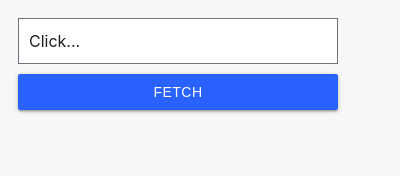
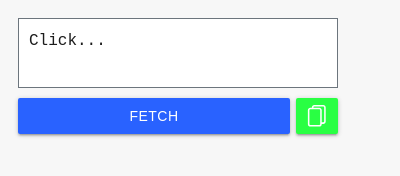
Before and after one commit to DekodeInteraktiv/teamwork-desk-browser-addon, a browser extension: page popup/index.html in a window 400 px wide. Drawn offline with Linux system fonts and the light colour scheme.

Commit message:
Added a copy button

```diff
--- a/popup/index.html
+++ b/popup/index.html
@@ -6,8 +6,17 @@
     <link rel="stylesheet" href="style.css"/>
 </head>
 <body>
-    <div class="content" id="content">Click...</div>
-    <button id="fetch_button" class="btn btn-block" >Fetch</button>
+    <textarea class="content" id="content">Click...</textarea>
+    <div class="buttons">
+        <button id="fetch_button" class="btn btn-block fetch" >Fetch</button>
+        <button id="copy_button" class="btn btn-block copy" >
+            <svg xmlns="http://www.w3.org/2000/svg" xmlns:xlink="http://www.w3.org/1999/xlink" version="1.1" id="Capa_1" x="0px" y="0px" viewBox="0 0 210.107 210.107">
+                <g>
+                    <path style="fill:#fff;" d="M168.506,0H80.235C67.413,0,56.981,10.432,56.981,23.254v2.854h-15.38   c-12.822,0-23.254,10.432-23.254,23.254v137.492c0,12.822,10.432,23.254,23.254,23.254h88.271   c12.822,0,23.253-10.432,23.253-23.254V184h15.38c12.822,0,23.254-10.432,23.254-23.254V23.254C191.76,10.432,181.328,0,168.506,0z    M138.126,186.854c0,4.551-3.703,8.254-8.253,8.254H41.601c-4.551,0-8.254-3.703-8.254-8.254V49.361   c0-4.551,3.703-8.254,8.254-8.254h88.271c4.551,0,8.253,3.703,8.253,8.254V186.854z M176.76,160.746   c0,4.551-3.703,8.254-8.254,8.254h-15.38V49.361c0-12.822-10.432-23.254-23.253-23.254H71.981v-2.854   c0-4.551,3.703-8.254,8.254-8.254h88.271c4.551,0,8.254,3.703,8.254,8.254V160.746z"/>
+                </g>
+            </svg>
+        </button>
+    </div>
     <script type="application/javascript" src="polyfill/browser-polyfill.js"></script>
     <script type="application/javascript" src="popup.js"></script>
 </body>
--- a/popup/popup.js
+++ b/popup/popup.js
@@ -1,7 +1,12 @@
-
+let copy = false;
 
 function writeToElement(content){
   document.getElementById('content').innerHTML = content;
+  if (copy) {
+      document.getElementById('content').select();
+      document.execCommand("copy");
+      copy = false;
+  }
 }
 
 function fetchContent(tabs){
@@ -27,6 +32,25 @@ function listenForClicks(){
     .then((tabs) => {
       // Send the list of tabs to fetch.
       fetchContent(tabs);
+    })
+    .catch((error) => {
+      console.log(error);
+    });
+
+  });
+
+  // Fetch and copy
+  document.getElementById('copy_button').addEventListener("click", (event) => {
+
+    // Stop button default
+    event.preventDefault();
+
+    // Get all active browser tabs.
+    browser.tabs.query({active: true, currentWindow: true})
+    .then((tabs) => {
+      // Send the list of tabs to fetch.
+      fetchContent(tabs);
+      copy = true;
     })
     .catch((error) => {
       console.log(error);
--- a/popup/style.css
+++ b/popup/style.css
@@ -26,18 +26,31 @@ body {
 }
 
 .content {
+    font-size: inherit;
+    font-weight: inherit;
+    line-height: inherit;
     display: block;
     border: 1px solid #6c757d;
     background-color: #ffffff;
     color: #1c1c1c;
     margin: 0px 0px 10px 0px;
     padding: 10px;
+    min-width: 100%;
+    min-height: auto;
+    max-width: 100%;
+    max-height: 100%;
+    resize: none;
+}
+
+.buttons {
+    display: grid;
+    grid-template-columns: 85% 13%;
+    grid-gap: 2%;
 }
 
 .btn {
     text-decoration: none;
     color: #fff;
-    background-color: #2962ff;
     text-align: center;
     letter-spacing: .5px;
     -webkit-transition: background-color .2s ease-out;
@@ -50,11 +63,19 @@ body {
     display: inline-block;
     height: 36px;
     line-height: 36px;
-    padding: 0 16px;
+    padding: 0 10px;
     text-transform: uppercase;
     vertical-align: middle;
     -webkit-tap-highlight-color: transparent;
     box-shadow: 0 2px 2px 0 rgba(0,0,0,0.14), 0 3px 1px -2px rgba(0,0,0,0.12), 0 1px 5px 0 rgba(0,0,0,0.2);
+}
+
+.btn.copy {
+    background-color: #29ff43;
+}
+
+.btn.fetch {
+    background-color: #2962ff;
 }
 
 .btn-block {
@@ -62,6 +83,14 @@ body {
     display: inline-block;
 }
 
-.btn:hover{
+.btn.fetch:hover{
     background-color: #448aff;
 }
+
+.btn.copy:hover{
+    background-color: #68fe7a;
+}
+
+svg {
+    display: flex;
+}
```
Also changed, not shown: manifest.json.
